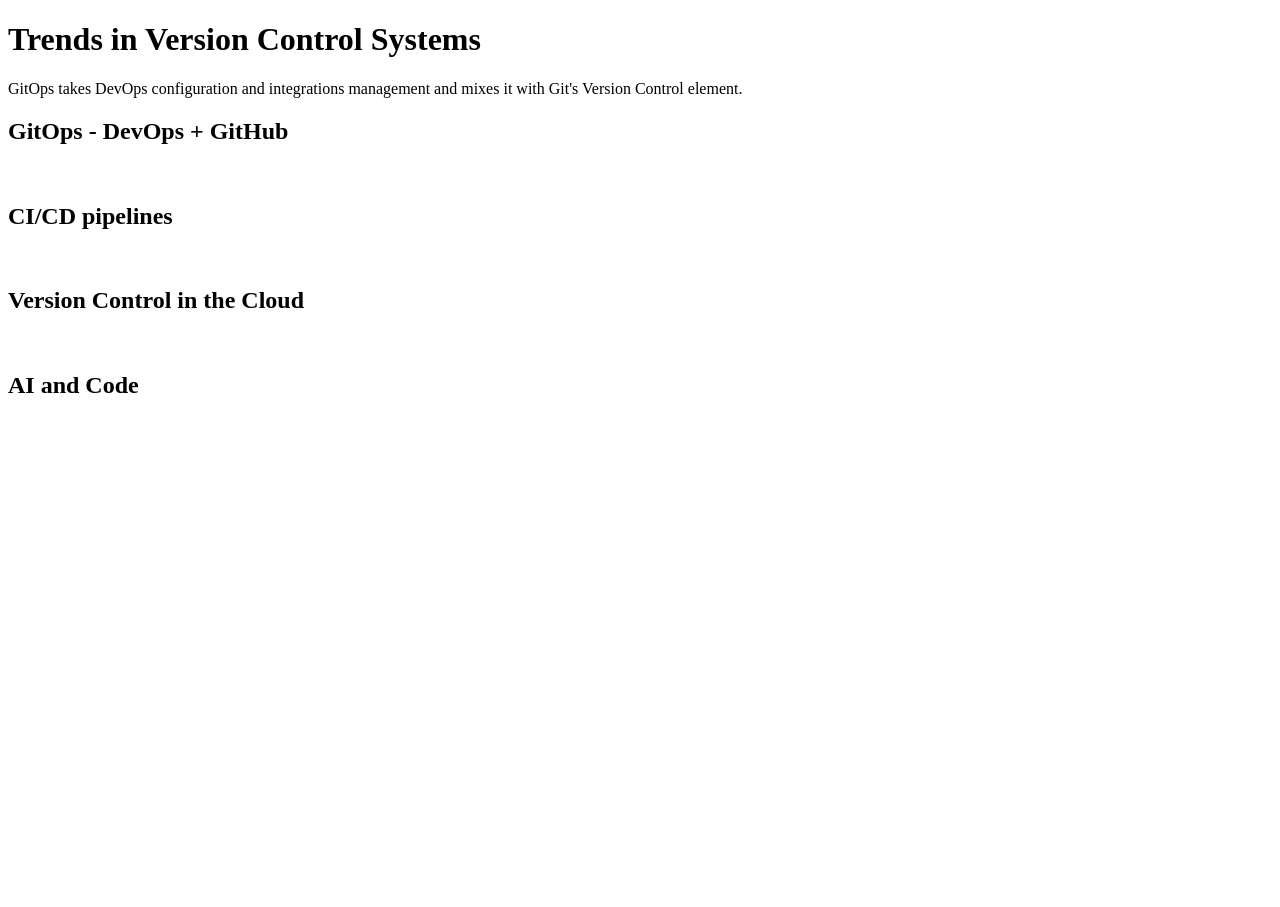
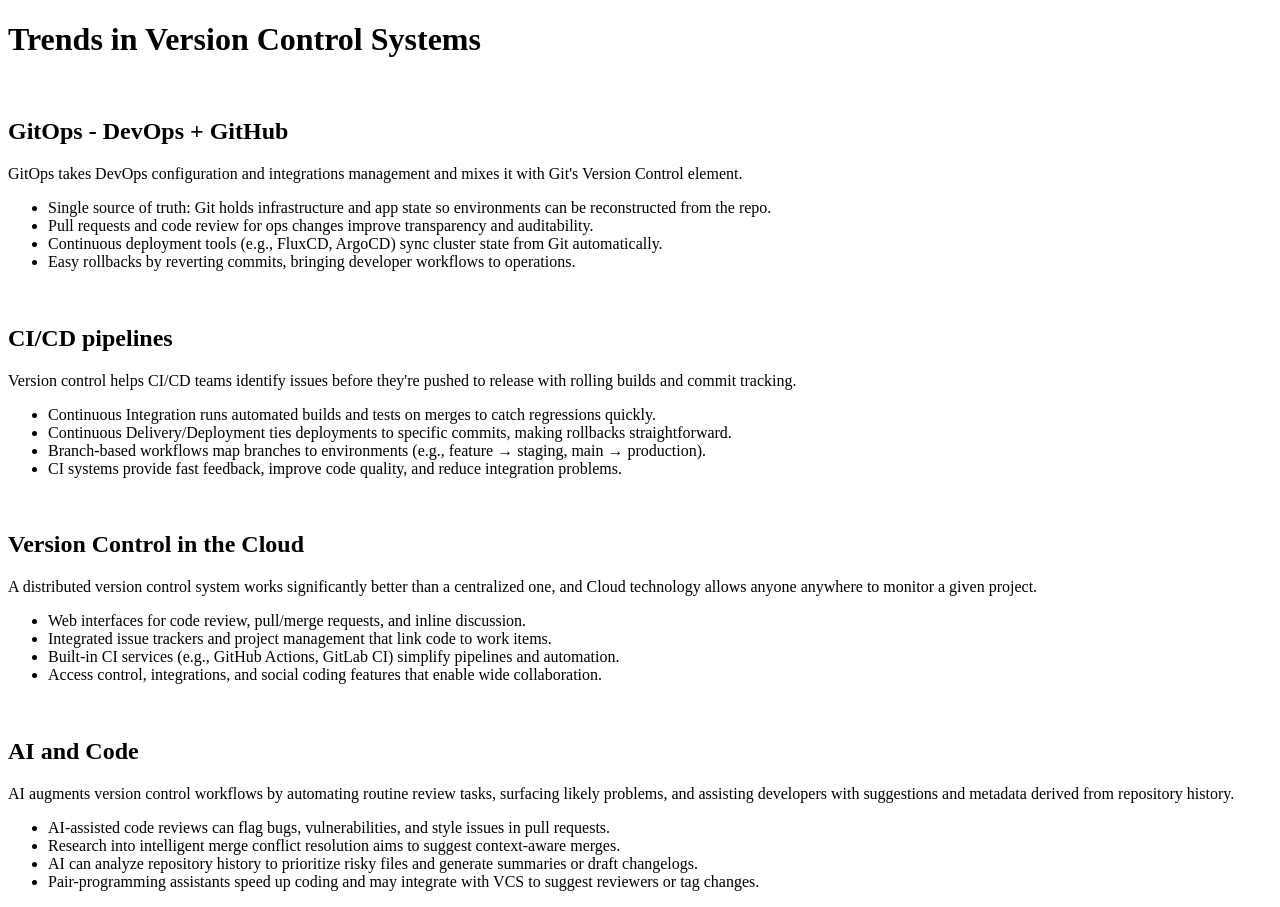
Before and after one commit to enidlodz/vcs-trendy-website, a plain HTML site: page trendy.html in a window 1280 px wide. Before the commit the page ends 800 px from the top, so only its background shows below. Drawn offline with Linux system fonts and the light colour scheme.

Commit message:
Fill out trendy.html

```diff
--- a/trendy.html
+++ b/trendy.html
@@ -5,14 +5,41 @@
 </head>
 <body>
     <h1>Trends in Version Control Systems</h1>
-    GitOps takes DevOps configuration and integrations management and mixes it with Git's Version Control element.
     <br>
     <h2>GitOps - DevOps + GitHub</h2>
+    <p>GitOps takes DevOps configuration and integrations management and mixes it with Git's Version Control element.</p>
+         <ul>
+                <li>Single source of truth: Git holds infrastructure and app state so environments can be reconstructed from the repo.</li>
+                <li>Pull requests and code review for ops changes improve transparency and auditability.</li>
+                <li>Continuous deployment tools (e.g., FluxCD, ArgoCD) sync cluster state from Git automatically.</li>
+                <li>Easy rollbacks by reverting commits, bringing developer workflows to operations.</li>
+        </ul>
     <br>
     <h2>CI/CD pipelines</h2>
+    <p>Version control helps CI/CD teams identify issues before they're pushed to release with rolling builds and commit tracking.</p>
+        <ul>
+                <li>Continuous Integration runs automated builds and tests on merges to catch regressions quickly.</li>
+                <li>Continuous Delivery/Deployment ties deployments to specific commits, making rollbacks straightforward.</li>
+                <li>Branch-based workflows map branches to environments (e.g., feature → staging, main → production).</li>
+                <li>CI systems provide fast feedback, improve code quality, and reduce integration problems.</li>
+        </ul>
     <br>
     <h2>Version Control in the Cloud</h2>
+    <p>A distributed version control system works significantly better than a centralized one, and Cloud technology allows anyone anywhere to monitor a given project.</p>
+        <ul>
+                <li>Web interfaces for code review, pull/merge requests, and inline discussion.</li>
+                <li>Integrated issue trackers and project management that link code to work items.</li>
+                <li>Built-in CI services (e.g., GitHub Actions, GitLab CI) simplify pipelines and automation.</li>
+                <li>Access control, integrations, and social coding features that enable wide collaboration.</li>
+        </ul>
     <br>
     <h2>AI and Code</h2>
+    <p>AI augments version control workflows by automating routine review tasks, surfacing likely problems, and assisting developers with suggestions and metadata derived from repository history.</p>
+        <ul>
+                <li>AI-assisted code reviews can flag bugs, vulnerabilities, and style issues in pull requests.</li>
+                <li>Research into intelligent merge conflict resolution aims to suggest context-aware merges.</li>
+                <li>AI can analyze repository history to prioritize risky files and generate summaries or draft changelogs.</li>
+                <li>Pair-programming assistants speed up coding and may integrate with VCS to suggest reviewers or tag changes.</li>
+        </ul>
 </body>
 </html>
```
